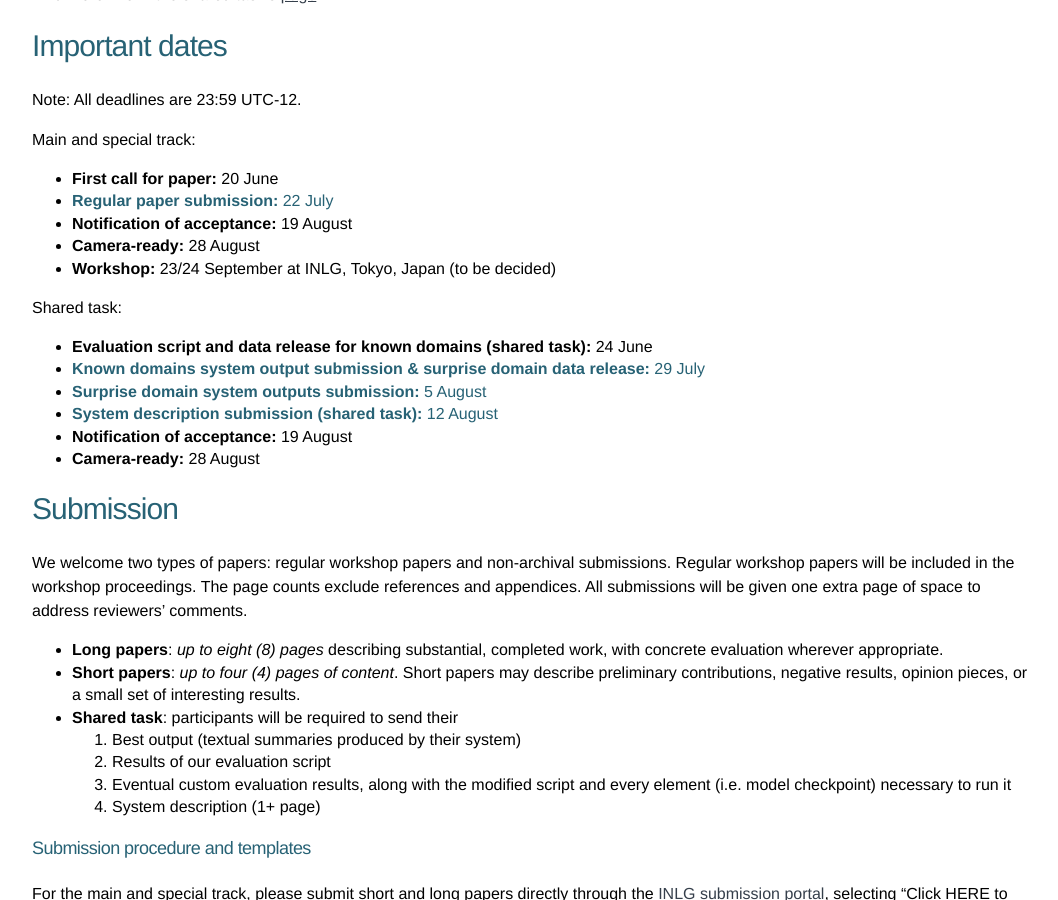
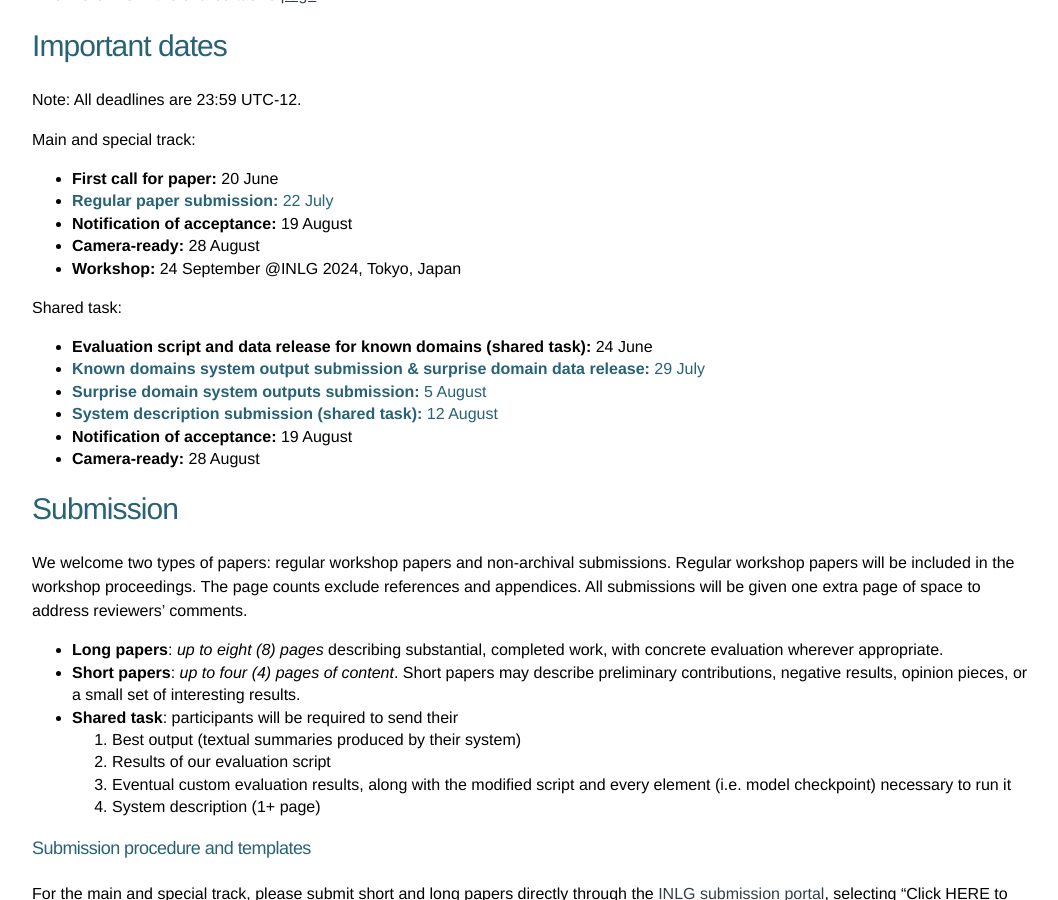
Before and after one commit to practicald2t/practicald2t.github.io, a Jekyll site: the page built from pages/cfp.md, in a window 1280 px wide and 900 px high, scrolled down 1397 px. Shown: the whole window, without its empty margins (108-1166 px from the left). Built offline with Jekyll 4.4.1, drawn with Linux system fonts in a browser that asks for light colours.

Commit message:
Update cfp.md

```diff
--- a/pages/cfp.md
+++ b/pages/cfp.md
@@ -53,7 +53,7 @@ Main and special track:
 - <span style="color: #276275;">**Regular paper submission:** 22 July</span>
 - **Notification of acceptance:**  19 August
 - **Camera-ready:**  28 August
-- **Workshop:** 23/24 September at INLG, Tokyo, Japan (to be decided)
+- **Workshop:** 24 September @INLG 2024, Tokyo, Japan
 
 
 Shared task:
```
